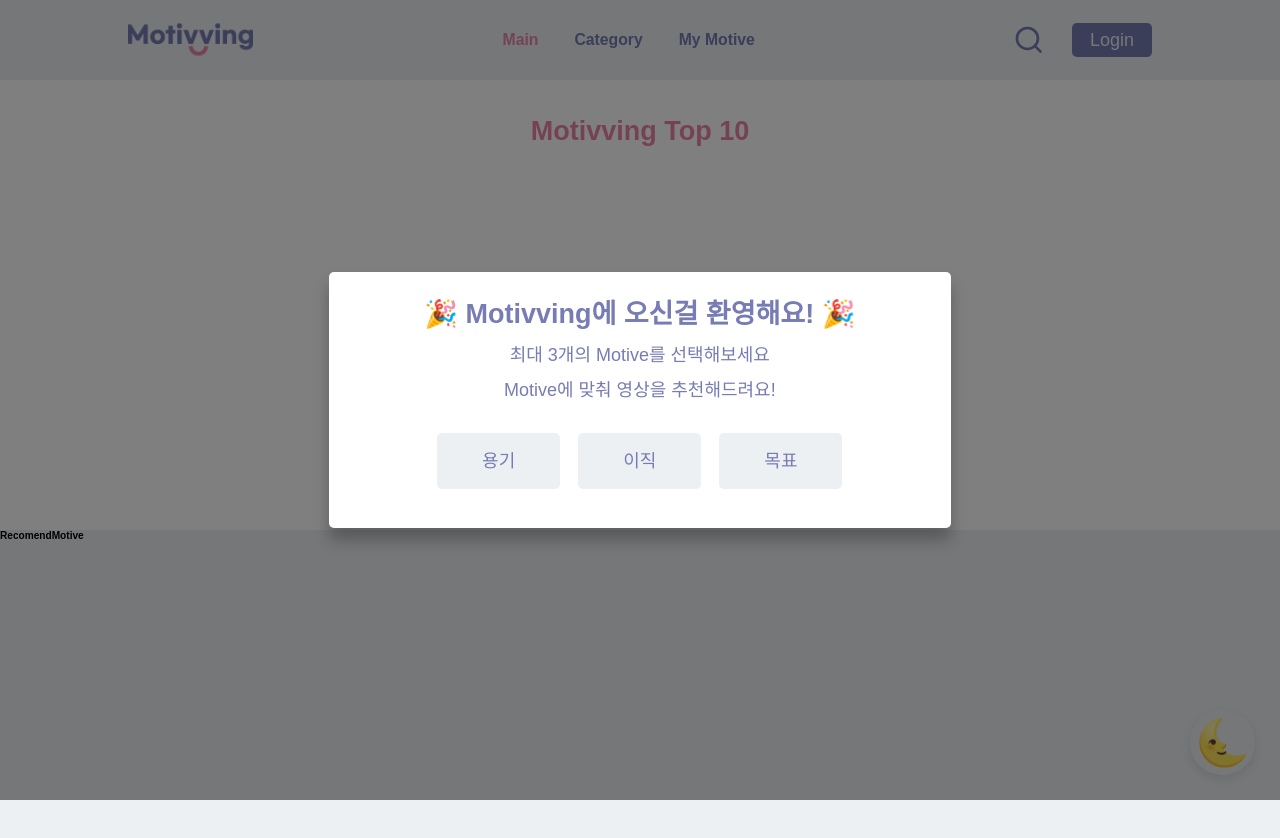
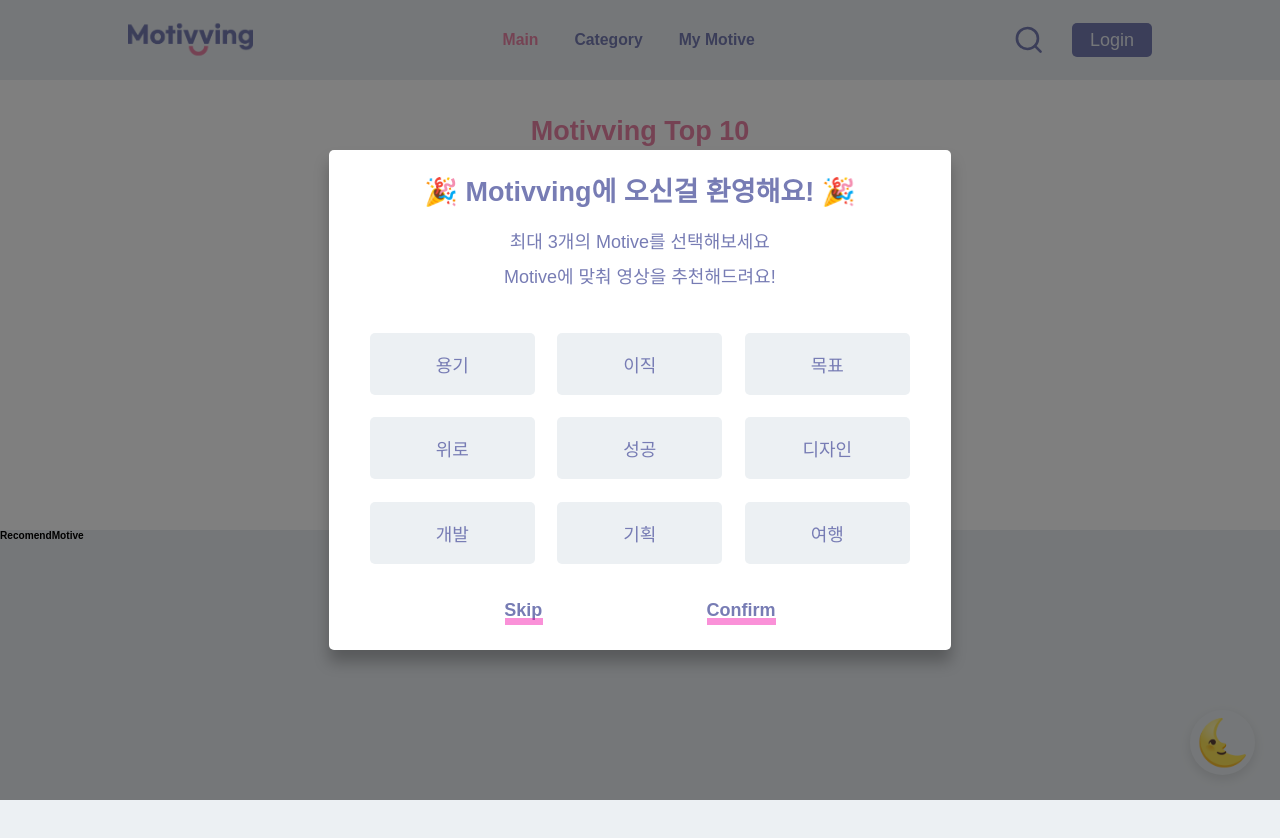
Before and after one commit to blan19/Motivving, a React (Create React App) app in the folder client/: page /main in a window 1280 px wide. Shown: the top 838 px of the page. Built offline with nearby package versions, Linux system fonts and the light colour scheme; a web font is replaced by a local one.

Commit message:
[Add] Motive Select Modal

```diff
--- a/client/public/index.html
+++ b/client/public/index.html
@@ -14,7 +14,7 @@
     <title>Motivving</title>
   </head>
   <body>
-    <noscript>You need to enable JavaScript to run this app.</noscript>
+    <noscript>Welcome Motivving</noscript>
     <div id="root"></div>
   </body>
 </html>
--- a/client/src/components/DarkMode/styles.tsx
+++ b/client/src/components/DarkMode/styles.tsx
@@ -2,7 +2,7 @@ import { css } from '@emotion/react';
 import { Theme } from '../../lib/styles/Theme';
 
 export const ToggleContainer = (theme: Theme) => css`
-  position: absolute;
+  position: fixed;
   width: 65px;
   height: 65px;
   background: ${theme.toggle};
--- a/client/src/components/Header/index.tsx
+++ b/client/src/components/Header/index.tsx
@@ -13,6 +13,7 @@ import {
   UserStyles,
   NavStyles,
   NavLinkStyles,
+  HeaderContainerStyles,
 } from './styles';
 import { FiSearch } from 'react-icons/fi';
 import { useTheme } from '@emotion/react';
@@ -34,7 +35,7 @@ const Header: VFC<RouteComponentProps> = ({ history }) => {
   );
   return (
     <>
-      <HeaderContainer>
+      <HeaderContainer css={HeaderContainerStyles(theme)}>
         <ChangeWrapper>
           <HeaderResponsive>
             <HeaderLogo onClick={() => onPush('main')}>
--- a/client/src/components/Header/styles.tsx
+++ b/client/src/components/Header/styles.tsx
@@ -9,6 +9,11 @@ export const HeaderContainer = styled.div`
   height: 80px;
 
   position: fixed;
+`;
+
+export const HeaderContainerStyles = (theme: Theme) => css`
+  transition: all 0.3s ease;
+  background: ${theme.background};
 `;
 
 export const ChangeWrapper = styled.div`
--- a/client/src/components/MotiveSelectModal/index.tsx
+++ b/client/src/components/MotiveSelectModal/index.tsx
@@ -6,15 +6,95 @@ import useDarkMode from '../../hook/useDartkMode';
 import './styles.css';
 import { Modal } from 'react-responsive-modal';
 import { useTheme } from '@emotion/react';
+import CheckBox from './CheckBox';
+
+const checkObj = [
+  {
+    key: 0,
+    id: 'cb1',
+    title: '용기',
+  },
+  {
+    key: 1,
+    id: 'cb2',
+    title: '이직',
+  },
+  {
+    key: 2,
+    id: 'cb3',
+    title: '목표',
+  },
+  {
+    key: 3,
+    id: 'cb4',
+    title: '위로',
+  },
+  {
+    key: 4,
+    id: 'cb5',
+    title: '성공',
+  },
+
+  {
+    key: 5,
+    id: 'cb6',
+    title: '디자인',
+  },
+  {
+    key: 6,
+    id: 'cb7',
+    title: '개발',
+  },
+  {
+    key: 7,
+    id: 'cb8',
+    title: '기획',
+  },
+  {
+    key: 8,
+    id: 'cb9',
+    title: '여행',
+  },
+];
 
 const MotiveSelectModal = () => {
   const [modal, setModal] = useState(true);
+  const [check, setCheck] = useState<any>(new Set());
+  const [limit, setLimit] = useState(false);
+  const [bLimit, setBLimit] = useState(false);
   const { isDarkMode } = useDarkMode();
   const theme = useTheme();
 
   const onCloseModal = useCallback(() => {
     setModal(false);
+    setLimit(false);
   }, []);
+
+  const onCheckedHandler = (id: number, checked: boolean) => {
+    if (checked) {
+      check.add(id);
+      setCheck(check);
+    } else if (!checked && check.has(id)) {
+      check.delete(id);
+      setCheck(check);
+    }
+  };
+
+  const onSubmit = () => {
+    console.log(check);
+
+    if (check.size > 3) {
+      setLimit(true);
+      setBLimit(false);
+    } else if (check.size === 0) {
+      setLimit(false);
+      setBLimit(true);
+    } else {
+      setBLimit(false);
+      setLimit(false);
+    }
+  };
+
   return (
     <>
       {isDarkMode ? (
@@ -29,9 +109,33 @@ const MotiveSelectModal = () => {
             isDarkMode={isDarkMode}
             css={StylesMotiveSelectModalForm(theme)}
           >
-            <h1>🎉Motivving에 오신걸 환영해요!🎉</h1>
+            <h1>🎉 Motivving에 오신걸 환영해요! 🎉</h1>
             <p className="sub-1">최대 3개의 Motive를 선택해보세요</p>
             <p className="sub-2">Motive에 맞춰 영상을 추천해드려요!</p>
+            <div className="checkbox">
+              {checkObj.map((item) => (
+                <CheckBox
+                  key={item.key}
+                  item={item}
+                  check={check}
+                  onCheckedHandler={onCheckedHandler}
+                />
+              ))}
+            </div>
+            {limit && (
+              <div className="error">
+                <p>Motive는 최대 3개 선택가능합니다!</p>
+              </div>
+            )}
+            {bLimit && (
+              <div className="error">
+                <p>Motive는 최소 1개 이상 선택해주세요!</p>
+              </div>
+            )}
+            <div className="button">
+              <span onClick={onCloseModal}>Skip</span>
+              <span onClick={onSubmit}>Confirm</span>
+            </div>
           </MotiveSelectModalForm>
         </Modal>
       ) : (
@@ -50,12 +154,28 @@ const MotiveSelectModal = () => {
             <p className="sub-1">최대 3개의 Motive를 선택해보세요</p>
             <p className="sub-2">Motive에 맞춰 영상을 추천해드려요!</p>
             <div className="checkbox">
-              <input type="checkbox" name="choice" id="cb1" />
-              <label htmlFor="cb1">용기</label>
-              <input type="checkbox" name="choice" id="cb2" />
-              <label htmlFor="cb2">이직</label>
-              <input type="checkbox" name="choice" id="cb3" />
-              <label htmlFor="cb3">목표</label>
+              {checkObj.map((item) => (
+                <CheckBox
+                  key={item.key}
+                  item={item}
+                  check={check}
+                  onCheckedHandler={onCheckedHandler}
+                />
+              ))}
+            </div>
+            {limit && (
+              <div className="error">
+                <p>Motive는 최대 3개 선택가능합니다!</p>
+              </div>
+            )}
+            {bLimit && (
+              <div className="error">
+                <p>Motive는 최소 1개 이상 선택해주세요!</p>
+              </div>
+            )}
+            <div className="button">
+              <span onClick={onCloseModal}>Skip</span>
+              <span onClick={onSubmit}>Confirm</span>
             </div>
           </MotiveSelectModalForm>
         </Modal>
--- a/client/src/components/MotiveSelectModal/styles.tsx
+++ b/client/src/components/MotiveSelectModal/styles.tsx
@@ -16,6 +16,7 @@ export const MotiveSelectModalForm = styled.form<{ isDarkMode?: boolean }>`
 
   .sub-1 {
     font-size: 2rem;
+    margin-top: 1rem;
   }
 
   .sub-2 {
@@ -24,10 +25,17 @@ export const MotiveSelectModalForm = styled.form<{ isDarkMode?: boolean }>`
   }
 
   .checkbox {
-    margin: 5rem;
+    display: grid;
+    grid-template-columns: repeat(3, 1fr);
+    width: 90%;
+    margin-top: 5rem;
+    margin-bottom: 4rem;
+    gap: 2.5rem;
     label {
+      display: flex;
+      align-items: center;
+      justify-content: center;
       padding: 2rem 5rem;
-      margin: 0 1rem;
       font-size: 2rem;
       border-radius: 5px;
       transition: all 0.3s;
@@ -39,6 +47,38 @@ export const MotiveSelectModalForm = styled.form<{ isDarkMode?: boolean }>`
 
     input[type='checkbox'] + label {
       cursor: pointer;
+    }
+  }
+
+  .error {
+    p {
+      margin-bottom: 3rem;
+      font-size: 2.5rem;
+      font-weight: bold;
+    }
+  }
+
+  .button {
+    width: 100%;
+    display: flex;
+    align-items: center;
+    justify-content: space-evenly;
+    margin-bottom: 2rem;
+    span {
+      cursor: pointer;
+      font-weight: bold;
+      font-size: 2rem;
+      position: relative;
+    }
+    span:after {
+      content: '';
+      display: block;
+      width: 100%;
+      height: 7px;
+      position: absolute;
+      bottom: -4px;
+      left: 1px;
+      background: rgba(244, 5, 166, 0.44);
     }
   }
 
@@ -89,4 +129,16 @@ export const StylesMotiveSelectModalForm = (theme: Theme) => css`
       color: ${theme.buttonFont};
     }
   }
+
+  .error {
+    p {
+      color: ${theme.sub};
+    }
+  }
+
+  .button {
+    span {
+      color: ${theme.font};
+    }
+  }
 `;
```
